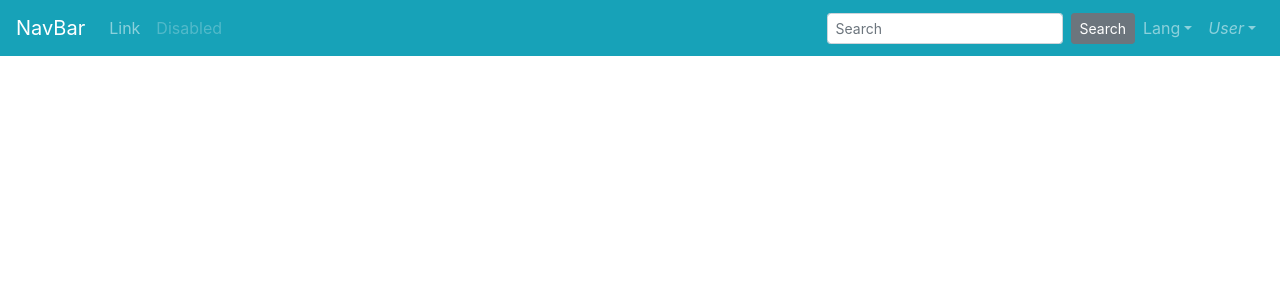
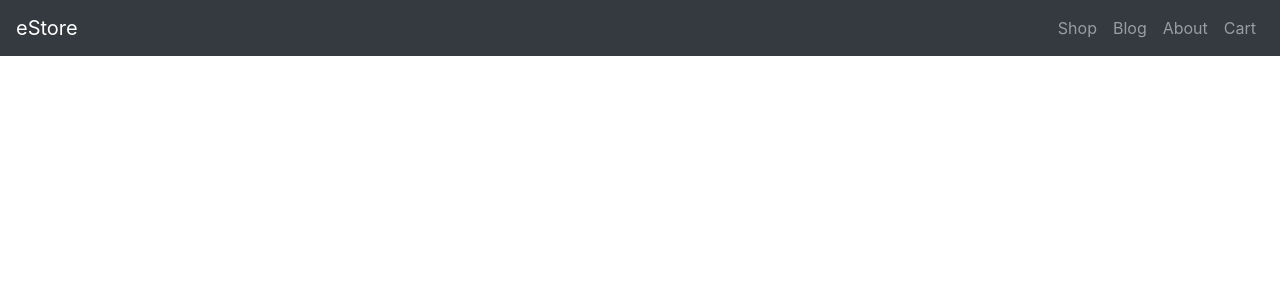
Before and after one commit to aaronsalud/estore-laravel-vue, a Vue app: page / in a window 1280 px wide. Shown: the top 300 px of the page. Built offline with nearby package versions, Linux system fonts and the light colour scheme.

Commit message:
Add navbar links

```diff
--- a/src/components/Navbar.vue
+++ b/src/components/Navbar.vue
@@ -1,37 +1,15 @@
 <template>
-    <b-navbar toggleable="lg" type="dark" variant="info">
-    <b-navbar-brand href="#">NavBar</b-navbar-brand>
-
+    <b-navbar toggleable="lg" type="dark" variant="dark">
+    <b-navbar-brand href="#">eStore</b-navbar-brand>
     <b-navbar-toggle target="nav-collapse"></b-navbar-toggle>
 
     <b-collapse id="nav-collapse" is-nav>
-      <b-navbar-nav>
-        <b-nav-item href="#">Link</b-nav-item>
-        <b-nav-item href="#" disabled>Disabled</b-nav-item>
-      </b-navbar-nav>
-
       <!-- Right aligned nav items -->
       <b-navbar-nav class="ml-auto">
-        <b-nav-form>
-          <b-form-input size="sm" class="mr-sm-2" placeholder="Search"></b-form-input>
-          <b-button size="sm" class="my-2 my-sm-0" type="submit">Search</b-button>
-        </b-nav-form>
-
-        <b-nav-item-dropdown text="Lang" right>
-          <b-dropdown-item href="#">EN</b-dropdown-item>
-          <b-dropdown-item href="#">ES</b-dropdown-item>
-          <b-dropdown-item href="#">RU</b-dropdown-item>
-          <b-dropdown-item href="#">FA</b-dropdown-item>
-        </b-nav-item-dropdown>
-
-        <b-nav-item-dropdown right>
-          <!-- Using 'button-content' slot -->
-          <template v-slot:button-content>
-            <em>User</em>
-          </template>
-          <b-dropdown-item href="#">Profile</b-dropdown-item>
-          <b-dropdown-item href="#">Sign Out</b-dropdown-item>
-        </b-nav-item-dropdown>
+        <b-nav-item href="#">Shop</b-nav-item>
+        <b-nav-item href="#">Blog</b-nav-item>
+        <b-nav-item href="#">About</b-nav-item>
+        <b-nav-item href="#">Cart</b-nav-item>
       </b-navbar-nav>
     </b-collapse>
   </b-navbar>
```
